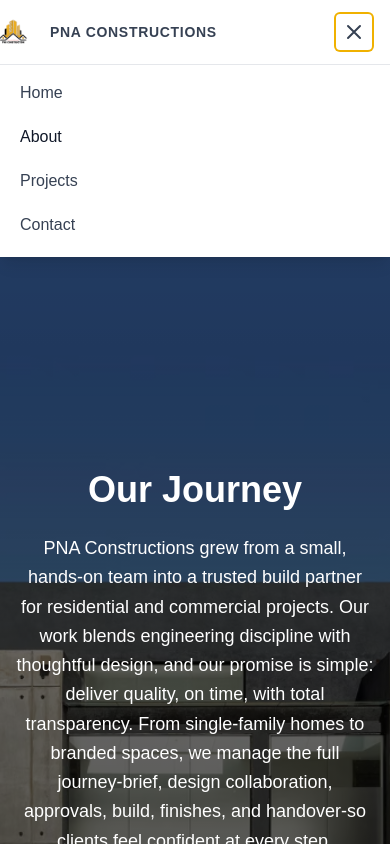
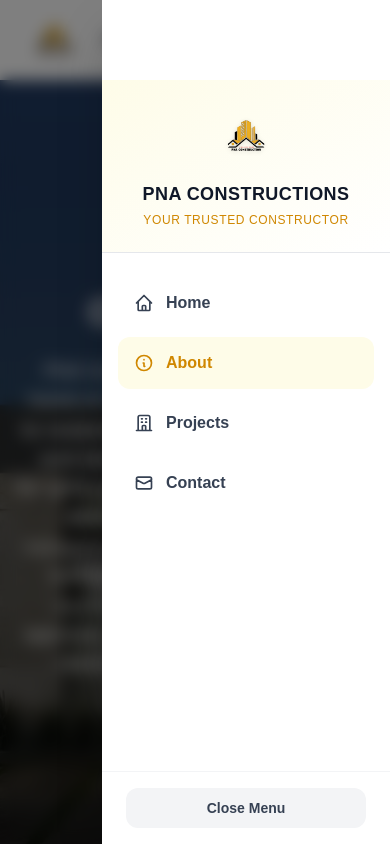
Before and after one commit to kodi-005/pna-constructions, a Next.js app: page /about in a window 390 px wide. Both pictures are taken after a click on the button "Toggle navigation menu". Shown: the top 844 px of the page. Built offline with nearby package versions, Linux system fonts and the light colour scheme.

Commit message:
Update page.js

```diff
--- a/src/app/about/page.js
+++ b/src/app/about/page.js
@@ -92,19 +92,19 @@ export default function About() {
   return (
     <div className="min-h-screen bg-white">
       {/* Navigation Header */}
-      <nav className="bg-white shadow-lg sticky top-0 z-50">
-        <div className="max-w-7xl mx-auto pl-0 pr-4 sm:pr-6 lg:pr-8">
-          <div className="flex justify-between items-center h-16">
-            <div className="flex items-center">
-              <div className="flex-shrink-0 flex items-center gap-2 sm:gap-3 -ml-4 sm:-ml-8 lg:-ml-16 xl:-ml-20">
-                <a href="/" className="block">
+      <nav className="bg-white shadow-md md:sticky top-0 z-50">
+        <div className="max-w-7xl mx-auto px-4 sm:px-6 lg:px-8">
+          <div className="flex justify-between items-center h-20 md:h-24">
+            <div className="flex items-center flex-1 min-w-0">
+              <div className="flex-shrink-0 flex items-center gap-3 sm:gap-4">
+                <a href="/" className="block flex-shrink-0">
                   <img
                     src="/pnalogo.png"
                     alt="PNA Construction"
-                    className="h-12 sm:h-16 md:h-20 w-auto object-contain"
+                    className="h-16 sm:h-20 md:h-24 lg:h-28 w-auto object-contain transition-transform duration-300 hover:scale-105"
                   />
                 </a>
-                <a href="/" className="text-sm sm:text-lg md:text-xl font-bold text-gray-700 tracking-wider hover:text-yellow-600 transition-colors duration-300 uppercase">
+                <a href="/" className="text-sm sm:text-base md:text-lg lg:text-xl font-bold text-gray-900 tracking-wide sm:tracking-wider hover:text-yellow-600 transition-colors duration-300 uppercase whitespace-nowrap">
                   PNA CONSTRUCTIONS
                 </a>
               </div>
@@ -119,60 +119,113 @@ export default function About() {
               </div>
             </div>
             {/* Mobile Menu Button */}
-            <div className="md:hidden">
+            <div className="md:hidden ml-2">
               <button
                 onClick={() => setIsMobileMenuOpen(!isMobileMenuOpen)}
-                className="inline-flex items-center justify-center p-2 rounded-md text-gray-700 hover:text-yellow-500 hover:bg-gray-100 focus:outline-none focus:ring-2 focus:ring-inset focus:ring-yellow-500 transition-colors"
-                aria-expanded="false"
+                className="inline-flex items-center justify-center p-2.5 rounded-lg text-gray-700 hover:text-yellow-600 hover:bg-yellow-50 focus:outline-none focus:ring-2 focus:ring-yellow-500 focus:ring-offset-2 transition-all duration-300 active:scale-95"
+                aria-expanded={isMobileMenuOpen}
                 aria-label="Toggle navigation menu"
               >
-                {isMobileMenuOpen ? (
-                  <svg className="h-6 w-6" fill="none" stroke="currentColor" viewBox="0 0 24 24">
-                    <path strokeLinecap="round" strokeLinejoin="round" strokeWidth={2} d="M6 18L18 6M6 6l12 12" />
-                  </svg>
-                ) : (
-                  <svg className="h-6 w-6" fill="none" stroke="currentColor" viewBox="0 0 24 24">
-                    <path strokeLinecap="round" strokeLinejoin="round" strokeWidth={2} d="M4 6h16M4 12h16M4 18h16" />
-                  </svg>
-                )}
+                <div className="relative w-6 h-6">
+                  <span
+                    className={`absolute top-0 left-0 w-6 h-0.5 bg-current transform transition-all duration-300 ${
+                      isMobileMenuOpen ? 'rotate-45 translate-y-2.5' : ''
+                    }`}
+                  ></span>
+                  <span
+                    className={`absolute top-2.5 left-0 w-6 h-0.5 bg-current transition-all duration-300 ${
+                      isMobileMenuOpen ? 'opacity-0' : 'opacity-100'
+                    }`}
+                  ></span>
+                  <span
+                    className={`absolute top-5 left-0 w-6 h-0.5 bg-current transform transition-all duration-300 ${
+                      isMobileMenuOpen ? '-rotate-45 -translate-y-2.5' : ''
+                    }`}
+                  ></span>
+                </div>
               </button>
             </div>
           </div>
         </div>
-        {/* Mobile Menu */}
+        {/* Mobile Menu Overlay */}
         {isMobileMenuOpen && (
-          <div className="md:hidden border-t border-gray-200">
-            <div className="px-2 pt-2 pb-3 space-y-1 bg-white">
+          <>
+            <div
+              className="fixed inset-0 bg-black/50 backdrop-blur-sm z-40 md:hidden transition-opacity duration-300"
+              onClick={() => setIsMobileMenuOpen(false)}
+            ></div>
+            <div className="md:hidden fixed top-0 right-0 bottom-0 w-72 max-w-[85vw] bg-white shadow-2xl z-50 transform transition-transform duration-300 ease-out">
+              <div className="flex flex-col h-full pt-20">
+                <div className="px-6 py-6 border-b border-gray-200 bg-gradient-to-br from-yellow-50 to-white">
+                  <div className="flex flex-col items-center text-center">
+                    <div className="mb-3">
+                      <img
+                        src="/pnalogo.png"
+                        alt="PNA Construction"
+                        className="h-16 w-auto object-contain mx-auto drop-shadow-sm"
+                      />
+                    </div>
+                    <h2 className="text-lg font-bold text-gray-900 tracking-wide uppercase mb-1">
+                      PNA CONSTRUCTIONS
+                    </h2>
+                    <p className="text-xs font-medium text-yellow-600 tracking-wider uppercase">
+                      Your Trusted Constructor
+                    </p>
+                  </div>
+                </div>
+                <nav className="flex-1 px-4 py-6 space-y-2 overflow-y-auto">
                   <a
                     href="/"
                     onClick={() => setIsMobileMenuOpen(false)}
-                className="block px-3 py-2 rounded-md text-base font-medium text-gray-700 hover:text-yellow-500 hover:bg-gray-50 transition-colors"
+                    className="flex items-center px-4 py-3.5 rounded-xl text-base font-semibold text-gray-700 transition-all duration-200 hover:bg-gray-50 hover:text-yellow-600 hover:scale-[1.02] active:scale-[0.98]"
                   >
+                    <svg className="w-5 h-5 mr-3" fill="none" stroke="currentColor" viewBox="0 0 24 24">
+                      <path strokeLinecap="round" strokeLinejoin="round" strokeWidth={2} d="M3 12l2-2m0 0l7-7 7 7M5 10v10a1 1 0 001 1h3m10-11l2 2m-2-2v10a1 1 0 01-1 1h-3m-6 0a1 1 0 001-1v-4a1 1 0 011-1h2a1 1 0 011 1v4a1 1 0 001 1m-6 0h6" />
+                    </svg>
                     Home
                   </a>
                   <a
                     href="/about"
                     onClick={() => setIsMobileMenuOpen(false)}
-                className="block px-3 py-2 rounded-md text-base font-medium text-gray-900 hover:text-yellow-500 hover:bg-gray-50 transition-colors"
+                    className="flex items-center px-4 py-3.5 rounded-xl text-base font-semibold text-gray-900 bg-yellow-50 text-yellow-600 transition-all duration-200 hover:bg-yellow-100 hover:scale-[1.02] active:scale-[0.98]"
                   >
+                    <svg className="w-5 h-5 mr-3" fill="none" stroke="currentColor" viewBox="0 0 24 24">
+                      <path strokeLinecap="round" strokeLinejoin="round" strokeWidth={2} d="M13 16h-1v-4h-1m1-4h.01M21 12a9 9 0 11-18 0 9 9 0 0118 0z" />
+                    </svg>
                     About
                   </a>
                   <a
                     href="/projects"
                     onClick={() => setIsMobileMenuOpen(false)}
-                className="block px-3 py-2 rounded-md text-base font-medium text-gray-700 hover:text-yellow-500 hover:bg-gray-50 transition-colors"
+                    className="flex items-center px-4 py-3.5 rounded-xl text-base font-semibold text-gray-700 transition-all duration-200 hover:bg-gray-50 hover:text-yellow-600 hover:scale-[1.02] active:scale-[0.98]"
                   >
+                    <svg className="w-5 h-5 mr-3" fill="none" stroke="currentColor" viewBox="0 0 24 24">
+                      <path strokeLinecap="round" strokeLinejoin="round" strokeWidth={2} d="M19 21V5a2 2 0 00-2-2H7a2 2 0 00-2 2v16m14 0h2m-2 0h-5m-9 0H3m2 0h5M9 7h1m-1 4h1m4-4h1m-1 4h1m-5 10v-5a1 1 0 011-1h2a1 1 0 011 1v5m-4 0h4" />
+                    </svg>
                     Projects
                   </a>
                   <a
                     href="#contact"
                     onClick={() => setIsMobileMenuOpen(false)}
-                className="block px-3 py-2 rounded-md text-base font-medium text-gray-700 hover:text-yellow-500 hover:bg-gray-50 transition-colors"
+                    className="flex items-center px-4 py-3.5 rounded-xl text-base font-semibold text-gray-700 transition-all duration-200 hover:bg-gray-50 hover:text-yellow-600 hover:scale-[1.02] active:scale-[0.98]"
                   >
+                    <svg className="w-5 h-5 mr-3" fill="none" stroke="currentColor" viewBox="0 0 24 24">
+                      <path strokeLinecap="round" strokeLinejoin="round" strokeWidth={2} d="M3 8l7.89 4.26a2 2 0 002.22 0L21 8M5 19h14a2 2 0 002-2V7a2 2 0 00-2-2H5a2 2 0 00-2 2v10a2 2 0 002 2z" />
+                    </svg>
                     Contact
                   </a>
+                </nav>
+                <div className="px-6 py-4 border-t border-gray-100">
+                  <button
+                    onClick={() => setIsMobileMenuOpen(false)}
+                    className="w-full px-4 py-2.5 rounded-xl text-sm font-semibold text-gray-700 bg-gray-100 hover:bg-gray-200 transition-colors duration-200"
+                  >
+                    Close Menu
+                  </button>
                 </div>
               </div>
+            </div>
+          </>
         )}
       </nav>
 
```
Lines whose indentation alone changed are shown as unchanged.
